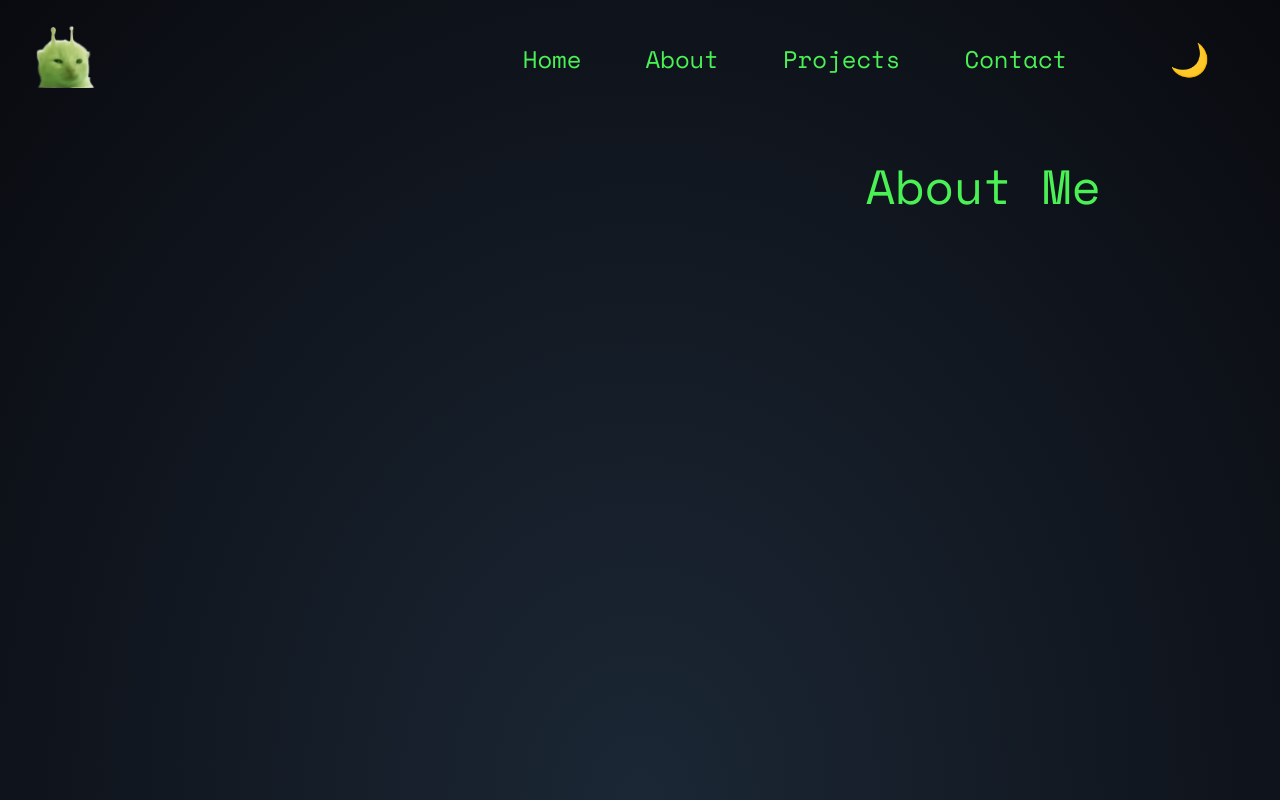
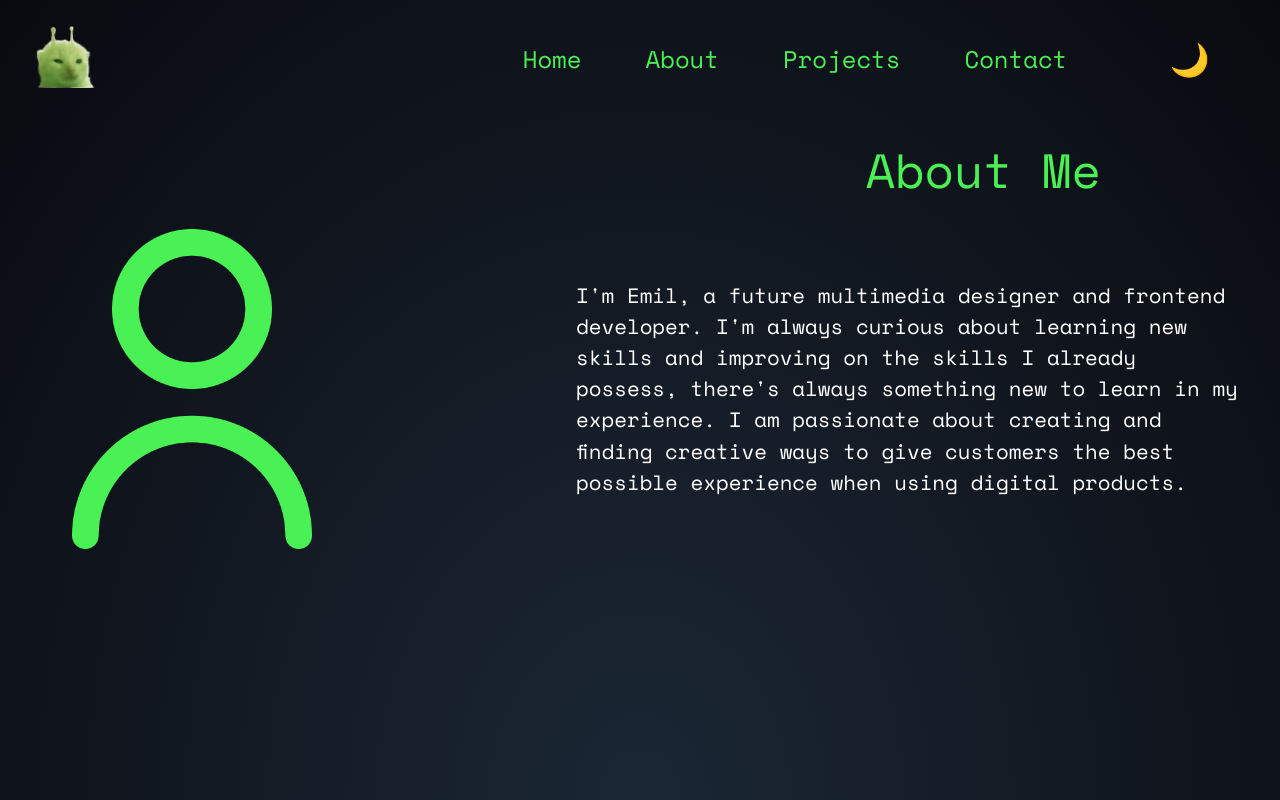
Before and after one commit to W1ngdings/elassen.github.io, a React (Vite) app: page /about in a window 1280 px wide. Built offline with nearby package versions, Linux system fonts and the light colour scheme.

Commit message:
portfolio færdig

```diff
--- a/src/App.jsx
+++ b/src/App.jsx
@@ -15,7 +15,7 @@ function App() {
         <Routes>
           <Route path="/" element={<Home />} />
           <Route path="/projects" element={<Projects />} />
-          <Route path="/about" element={<About />} />
+          <Route path="/about" element={<About darkMode={darkMode} />} />
           <Route path="/contact" element={<Contact darkMode={darkMode} />} />
         </Routes>
       </BrowserRouter>
--- a/src/components/About.module.css
+++ b/src/components/About.module.css
@@ -1,8 +1,36 @@
 .introtext {
   text-align: right;
   font-size: 3rem;
-  margin-top: 10rem;
-  margin-bottom: 3rem;
+  margin-top: 9rem;
+  margin-bottom: 1rem;
   margin-right: 14vw;
   font-family: 'spacemono', sans-serif;
 }
+
+.aboutContainer {
+  display: flex;
+  align-items: center;
+  justify-content: flex-start;
+  margin: 2rem 0;
+  gap: 10vw;
+}
+
+.portrait {
+  width: 20rem;
+  height: 20rem;
+  object-fit: cover;
+  margin-left: 2rem;
+  margin-right: 2rem;
+  display: block;
+}
+
+.aboutText {
+  font-family: 'spacemono';
+  font-size: 1.3rem;
+  width: 60%;
+  min-height: 8rem;
+  margin-left: 4rem;
+  margin-right: 2rem;
+  display: flex;
+  align-items: center;
+}
--- a/src/components/Projects.module.css
+++ b/src/components/Projects.module.css
@@ -8,7 +8,7 @@
 .introtext {
   text-align: right;
   font-size: 3rem;
-  margin-right: 6vw;
+  margin-right: 11vw;
   margin-top: 10rem;
   margin-bottom: 3rem;
   font-family: 'spacemono', sans-serif;
@@ -22,9 +22,9 @@
 }
 
 .image {
-  width: 35rem;          /* Fixed width */
-  height: 20rem;         /* Fixed height */
-  object-fit: cover;     /* Ensures images fill the box without distortion */
+  width: 35rem;
+  height: 20rem;
+  object-fit: cover;
   margin-left: 2rem;
   margin-right: 2rem;
   display: block;
--- a/src/pages/About.jsx
+++ b/src/pages/About.jsx
@@ -1,10 +1,14 @@
 import styles from '../components/About.module.css';
 
 
-export default function About() {
+export default function About({ darkMode}) {
   return (
     <div>
       <h1 className={styles.introtext}>About Me</h1>
+      <div className={styles.aboutContainer}>
+        <img className={styles.portrait} src={darkMode? "/images/portraitplaceholder-dark.png": "/images/portraitplaceholder-light.png"} alt="Portrait Placeholder"/>
+        <p className={styles.aboutText}>I'm Emil, a future multimedia designer and frontend developer. I'm always curious about learning new skills and improving on the skills I already possess, there's always something new to learn in my experience. I am passionate about creating and finding creative ways to give customers the best possible experience when using digital products.</p>
+      </div>
 
     </div>
   );
--- a/src/pages/Projects.jsx
+++ b/src/pages/Projects.jsx
@@ -4,7 +4,7 @@ import styles from '../components/Projects.module.css';
 export default function Projects() {
   return (
     <div className={styles.background}>
-      <h1 className={styles.introtext}>My previous projects</h1>
+      <h1 className={styles.introtext}>Previous projects</h1>
 
       <div className={styles.row}>
         <img className={styles.image} src="/images/gamedify-img.webp" alt="" />
```
Also changed, not shown: public/images/portraitplaceholder-dark.png (added), public/images/portraitplaceholder-light.png (added).
